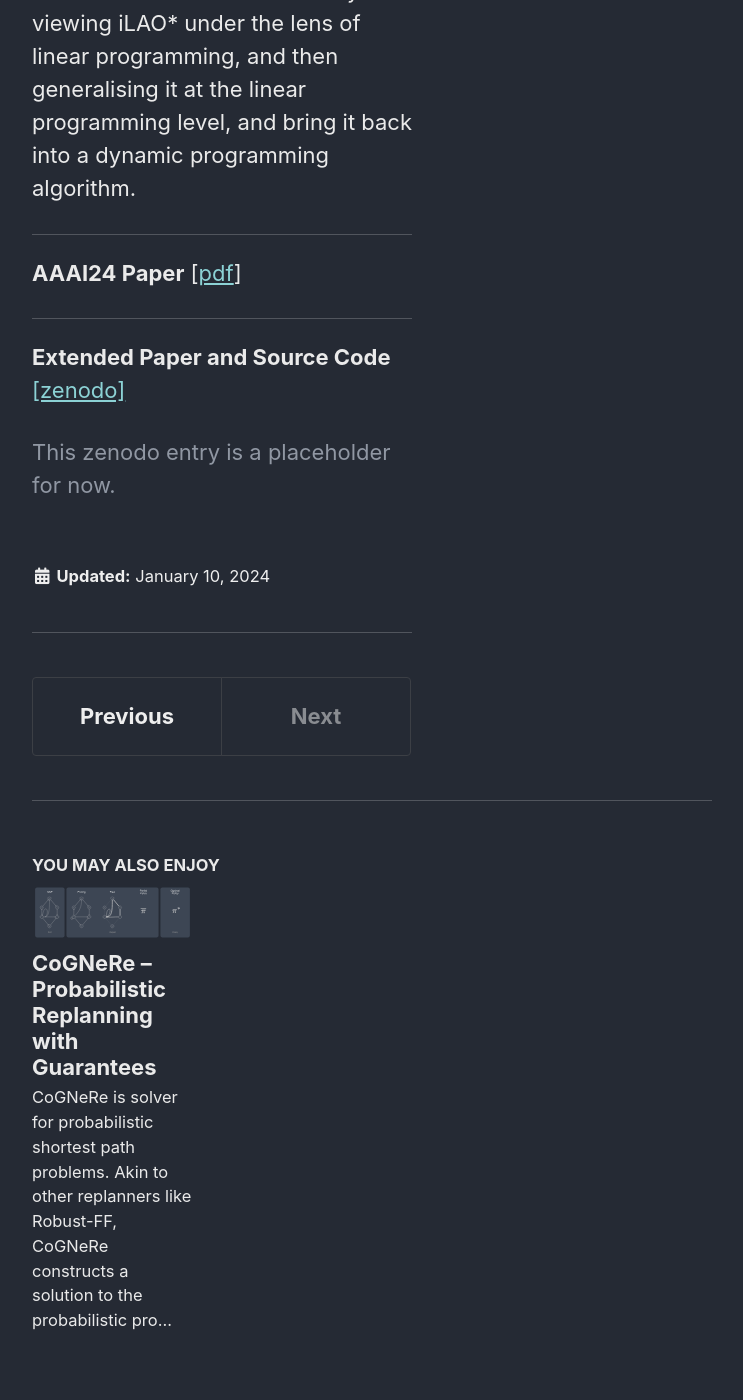
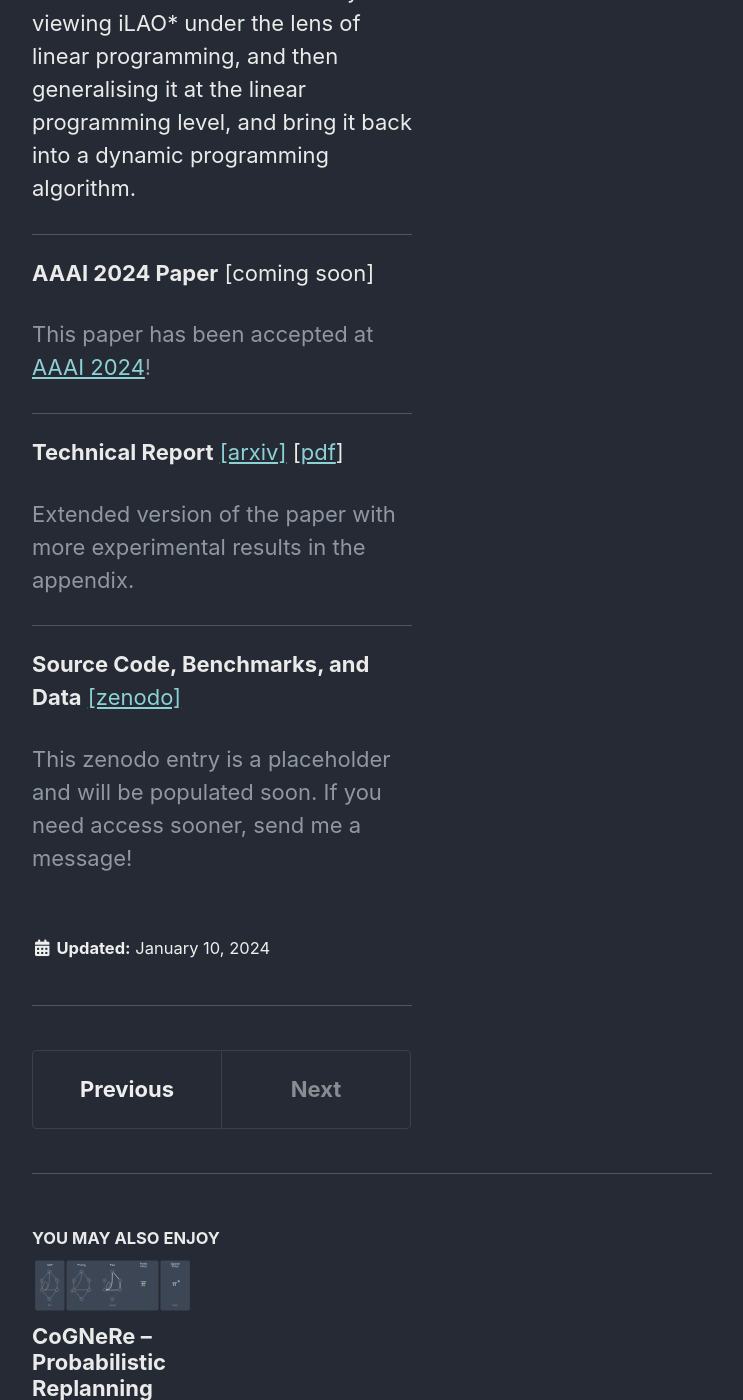
Before and after one commit to schmlz/schmlz.github.io, a Jekyll site: the page built from _posts/2024-01-10-cgilao.markdown, in a window 1280 px wide and 1400 px high, scrolled down 569 px. Shown: the whole window, without its empty margins (418-1161 px from the left). Built offline with Jekyll 4.4.1, drawn with Linux system fonts in a browser that asks for light colours; cached includes are drawn as plain includes.

Commit message:
Updating CGiLAO entry with arxiv link

```diff
--- a/_posts/2024-01-10-cgilao.markdown
+++ b/_posts/2024-01-10-cgilao.markdown
@@ -20,12 +20,22 @@ at the linear programming level, and bring it back into a dynamic programming al
 
 ----
 
-**AAAI24 Paper** [[pdf]({{ site.url }}/downloads/cgilao/cgilao_aaai24_paper.pdf)]
+**AAAI 2024 Paper** [coming soon]
+
+This paper has been accepted at [AAAI 2024](https://aaai.org/aaai-conference/)!
+{: style="color: #9097a3"}
+
+----
+
+**Technical Report** [[arxiv]](https://arxiv.org/abs/2401.14636) [[pdf]({{ site.url }}/downloads/cgilao/cgilao_aaai24_paper.pdf)]
+
+Extended version of the paper with more experimental results in the appendix.
+{: style="color: #9097a3"}
 
 ----
 
 
-**Extended Paper and Source Code** [[zenodo]](https://doi.org/10.5281/zenodo.10344842)
+**Source Code, Benchmarks, and Data** [[zenodo]](https://doi.org/10.5281/zenodo.10344842)
 
-This zenodo entry is a placeholder for now.
+This zenodo entry is a placeholder and will be populated soon. If you need access sooner, send me a message!
 {: style="color: #9097a3"}
```
